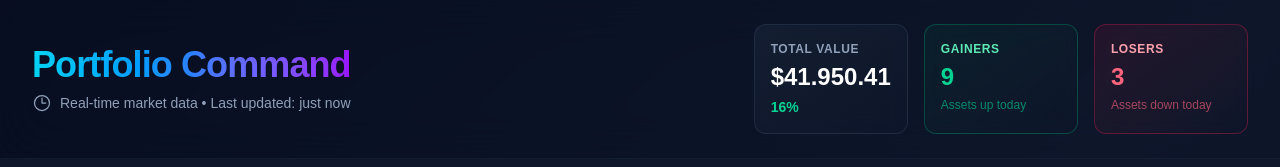
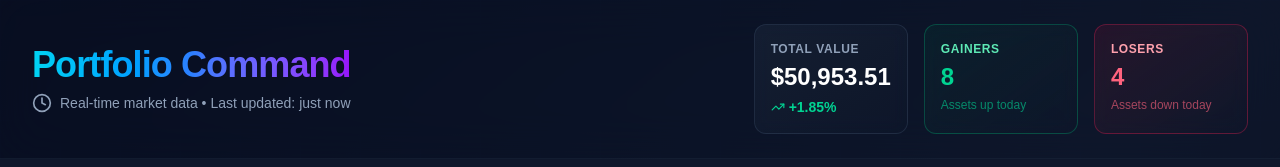
Before and after one commit to SalmaAboArab/the-real-time-assets-dashboard, a Next.js app: page / in a window 1280 px wide. Shown: the top 167 px of the page. Built offline with nearby package versions, Linux system fonts and the light colour scheme.

Commit message:
handle realtime update in header cards

```diff
--- a/app/_dashboard/page.tsx
+++ b/app/_dashboard/page.tsx
@@ -59,6 +59,12 @@ export default function DashboardPreview() {
     return () => clearInterval(interval);
   }, []);
 
+  const totalValue = Assets.reduce((sum, asset) => sum + asset.price, 0);
+  const totalChange = Assets.reduce((sum, asset) => sum + asset.change, 0);
+  const totalChangePercent = (totalChange / (totalValue - totalChange)) * 100;
+  const gainers = Assets.filter((a) => a.changePercent > 0).length;
+  const losers = Assets.filter((a) => a.changePercent < 0).length;
+
   return (
     <div className="min-h-screen bg-linear-to-br from-slate-950 via-slate-900 to-slate-950">
       <div className="fixed inset-0 opacity-20 pointer-events-none">
@@ -73,8 +79,13 @@ export default function DashboardPreview() {
           }}
         />
       </div>
-      <Header />
-      <Controls setAssets={setFilteredAssets} assets={Assets} isGridView={isCardPreview} setIsGridView={setIsCardPreview} />
+      <Header gainers={gainers} losers={losers} totalChangePercent={totalChangePercent} totalValue={totalValue}/>
+      <Controls
+        setAssets={setFilteredAssets}
+        assets={Assets}
+        isGridView={isCardPreview}
+        setIsGridView={setIsCardPreview}
+      />
       <main className="max-w-7xl mx-auto px-4 md:px-8 py-8">
         {/* <button
           className="bg-slate-800 hover:bg-slate-700 text-white px-4 py-2 rounded-lg mb-4"
--- a/app/components/header.tsx
+++ b/app/components/header.tsx
@@ -1,6 +1,14 @@
-import React from "react";
+import React, { useEffect, useState } from "react";
+import { formatChangePercent, formatPrice } from "../utils/format";
+import { Clock, TrendingDown, TrendingUp } from "lucide-react";
 
-export default function Header() {
+export default function Header({totalChangePercent, gainers, losers, totalValue}: {totalChangePercent: number; gainers: number; losers: number; totalValue: number}) {
+  // const [lastUpdated, setLastUpdated] = useState<string>("just now");
+  // useEffect(() => {
+  //     const now = new Date();
+  //     setLastUpdated(now.toLocaleTimeString([], { hour: "2-digit", minute: "2-digit" }));
+  // }, [totalChangePercent, gainers, losers, totalValue]);
+
   return (
     <header className="relative border-b border-slate-800/50 backdrop-blur-xl bg-slate-900/50">
       <div className="max-w-7xl mx-auto px-4 md:px-8 py-6">
@@ -11,21 +19,9 @@ export default function Header() {
               Portfolio Command
             </h1>
             <p className="text-sm text-slate-400 font-medium flex items-center gap-2">
-              <svg
-                xmlns="http://www.w3.org/2000/svg"
-                fill="none"
-                viewBox="0 0 24 24"
-                strokeWidth={1.5}
-                stroke="currentColor"
-                className="size-5"
-                >
-                <path
-                  strokeLinecap="round"
-                  strokeLinejoin="round"
-                  d="M12 6v6h4.5m4.5 0a9 9 0 1 1-18 0 9 9 0 0 1 18 0Z"
-                  />
-              </svg>
+              <Clock className="w-5 h-5" />
               Real-time market data • Last updated: just now
+              {/* {lastUpdated} */}
                   {/* <span className="font-normal">
                 {new Date().toLocaleTimeString([], { hour: "2-digit", minute: "2-digit" })}
               </span> */}
@@ -38,9 +34,13 @@ export default function Header() {
               <p className="text-xs text-slate-400 uppercase tracking-wider mb-1 font-semibold">
                 Total Value
               </p>
-              <p className="text-2xl font-black text-white tabular-nums">$41.950.41</p>
-              <p className="text-sm font-bold tabular-nums mt-1 flex items-center gap-1 text-emerald-400
-                ">16%</p>
+                <p className="text-2xl font-black text-white tabular-nums">{formatPrice(totalValue)}</p>
+                <p className={`text-sm font-bold tabular-nums mt-1 flex items-center gap-1 ${
+                  totalChangePercent >= 0 ? 'text-emerald-400' : 'text-rose-400'
+                }`}>
+                  {totalChangePercent >= 0 ? <TrendingUp className="w-3.5 h-3.5" /> : <TrendingDown className="w-3.5 h-3.5" />}
+                  {formatChangePercent(totalChangePercent)}
+                </p>
             </div>
 
             <div className="p-4 rounded-xl border border-emerald-500/30 bg-linear-to-br from-emerald-900/20 to-slate-900/50 backdrop-blur-sm">
@@ -48,7 +48,7 @@ export default function Header() {
                 Gainers
               </p>
               <p className="text-2xl font-black text-emerald-400 tabular-nums">
-                9
+                {gainers}
               </p>
               <p className="text-xs text-emerald-400/60 mt-1">
                 Assets up today
@@ -57,7 +57,7 @@ export default function Header() {
 
             <div className=" p-4 rounded-xl border border-rose-500/30 bg-linear-to-br from-rose-900/20 to-slate-900/50 backdrop-blur-sm">
               <p className="text-xs text-rose-300 uppercase tracking-wider mb-1 font-semibold">Losers</p>
-              <p className="text-2xl font-black text-rose-400 tabular-nums">3</p>
+              <p className="text-2xl font-black text-rose-400 tabular-nums">{losers}</p>
               <p className="text-xs text-rose-400/60 mt-1">
                 Assets down today
               </p>
```
